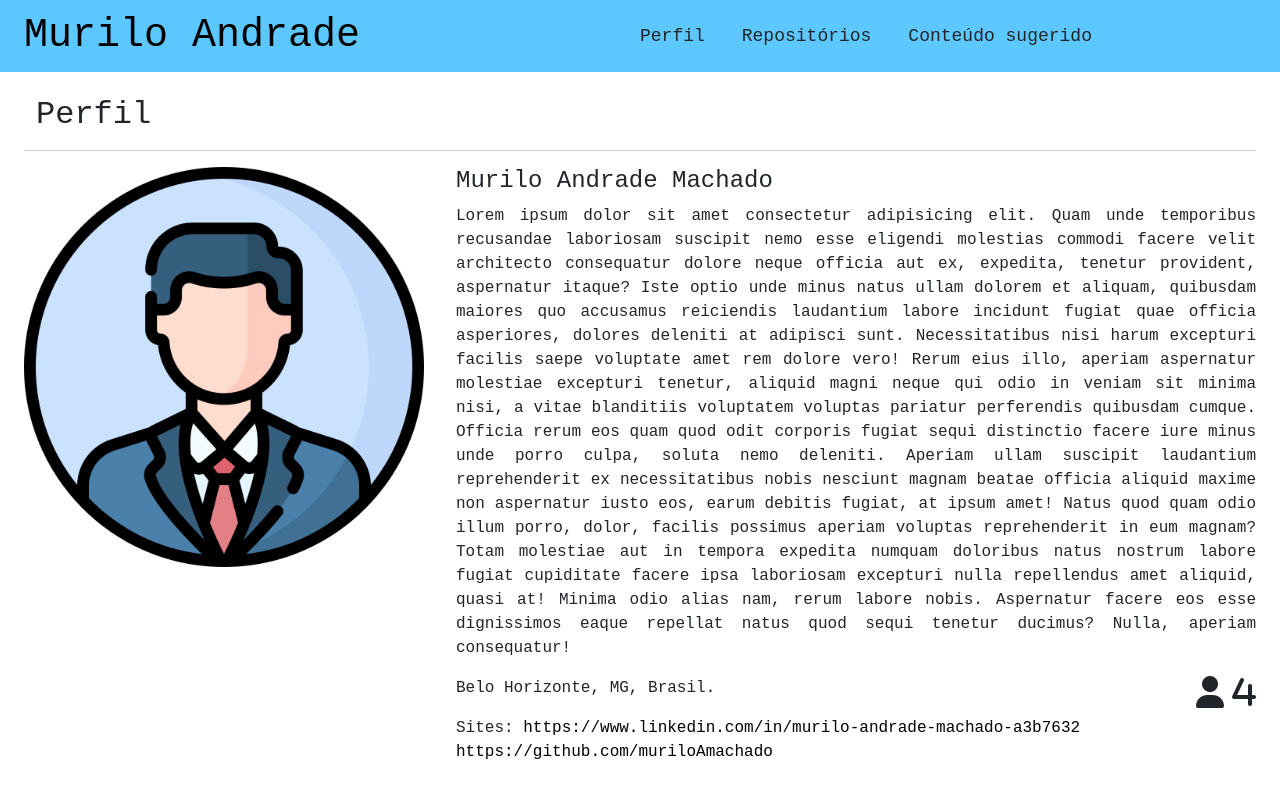
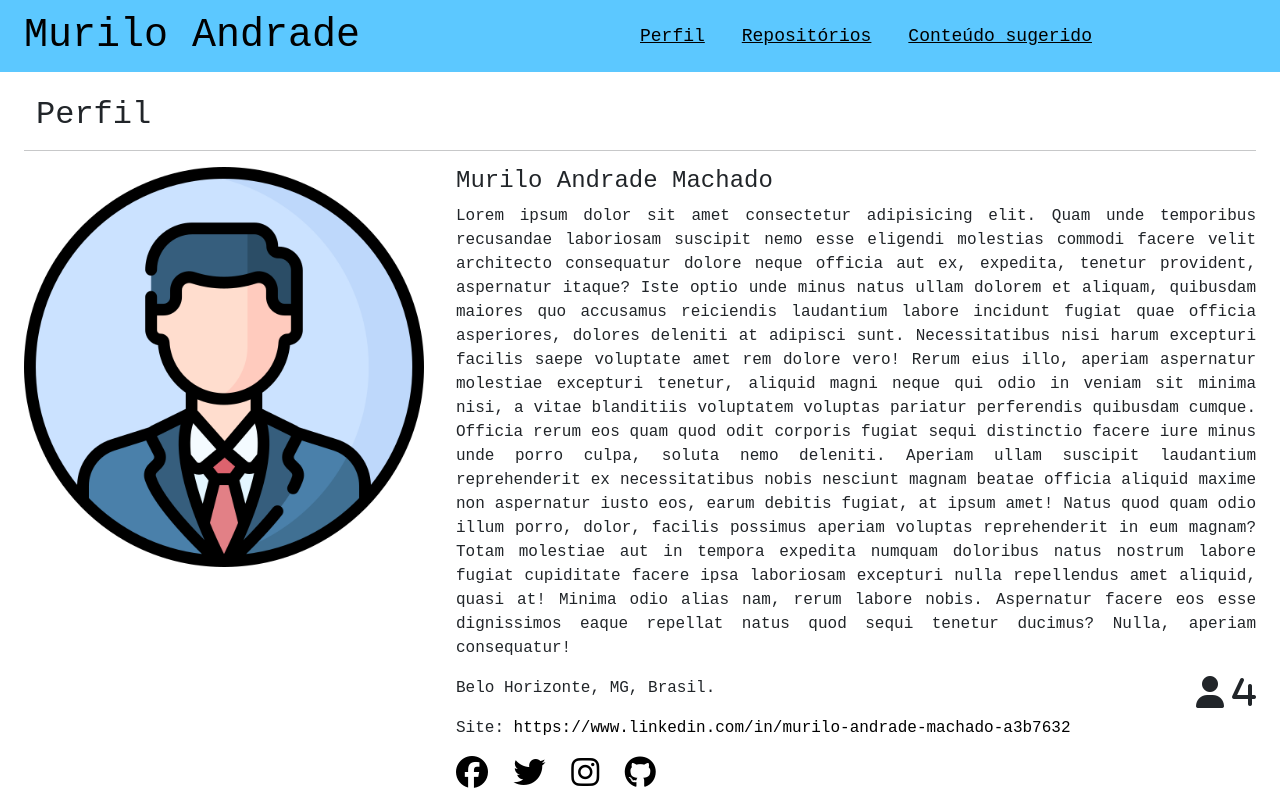
Before and after one commit to muriloAmachado/WebProjects, a plain HTML site: page projetoSitePessoal/index.html in a window 1280 px wide. Shown: the top 800 px of the page. Drawn offline with nearby package versions, Linux system fonts and the light colour scheme; a web font is replaced by a local one.

Commit message:
projeto página pessoal - DIW

```diff
--- /dev/null
+++ b/projetoSitePessoal/assets/css/pageRepo.css
@@ -0,0 +1,15 @@
+.descricaoPerfil{
+    margin: 0;
+    padding: 0;
+    padding-left: 32px;
+    padding-right: 32px;
+}
+
+h5{
+    color: blue;
+}
+
+.fa-solid.fa-user{
+    margin-top: 8px;
+
+}
--- a/projetoSitePessoal/assets/css/style.css
+++ b/projetoSitePessoal/assets/css/style.css
@@ -99,6 +99,18 @@ p{
     text-align: justify;
 }
 
+.fa-brands.fa-twitter.fs-2{
+    margin-left: 16px;
+}
+
+.fa-brands.fa-instagram.fs-2{
+    margin-left: 16px;
+}
+
+.fa-brands.fa-github.fs-2{
+    margin-left: 16px;
+}
+
 /* ------------- Repositorios --------- */
 
 div a{
--- a/projetoSitePessoal/index.html
+++ b/projetoSitePessoal/index.html
@@ -16,9 +16,9 @@
 
         <nav>
             <ul>
-                <li>Perfil</li>
-                <li>Repositórios</li>
-                <li>Conteúdo sugerido</li>
+                <a href="#perfil"><li>Perfil</li></a>
+                <a href="#perfil"><li>Repositórios</li></a>
+                <a href="#perfil"><li>Conteúdo sugerido</li></a>
             </ul>
         </nav>
     </header>
@@ -43,9 +43,14 @@
                             <i class="fa-solid fa-user fs-2"> 4</i>
                         </div>
                     </div>
-
-                    <p>Sites: <a href="https://www.linkedin.com/in/murilo-andrade-machado-a3b763293/">https://www.linkedin.com/in/murilo-andrade-machado-a3b7632</a><br><a href="https://github.com/muriloAmachado">https://github.com/muriloAmachado</a></p>
-                </div>
+                      <p>Site: <a href="https://www.linkedin.com/in/murilo-andrade-machado-a3b763293/">https://www.linkedin.com/in/murilo-andrade-machado-a3b7632</a></p>
+                      <div>
+                        <a href="https://www.instagram.com/murilo.am/?hl=pt-br"><i class="fa-brands fa-facebook fs-2"></a></i>
+                        <a href="https://www.instagram.com/murilo.am/?hl=pt-br"><i class="fa-brands fa-twitter fs-2"></a></i>
+                        <a href="https://www.instagram.com/murilo.am/?hl=pt-br"><i class="fa-brands fa-instagram fs-2"></a></i>
+                        <a href="https://github.com/muriloAmachado"><i class="fa-brands fa-github fs-2"></a></i>
+                      </div>
+                    </div>
             </div>
         </section>
 
@@ -89,7 +94,7 @@
                         <div class="card-body">
                           <h5 class="card-title">PastoralsCoffee</h5>
                           <hr>
-                          <p class="card-text">This is a longer card with supporting text below as a natural lead-in to additional content.</p>
+                          <p class="card-text">This is a lhttps://github.com/muriloAmachadonger card with supporting text below as a natural lead-in to additional content.</p>
                             <div class="icons">
                                 <i class="fa-solid fa-star"> 2</i>
                                 <i class="fa-solid fa-user"> 3</i>
```
Also changed, not shown: projetoSitePessoal/webProjects.html (+15 -2 lines).
